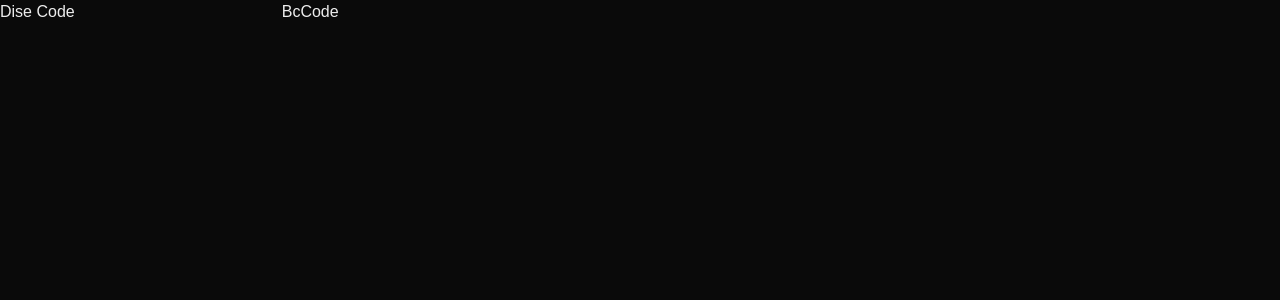
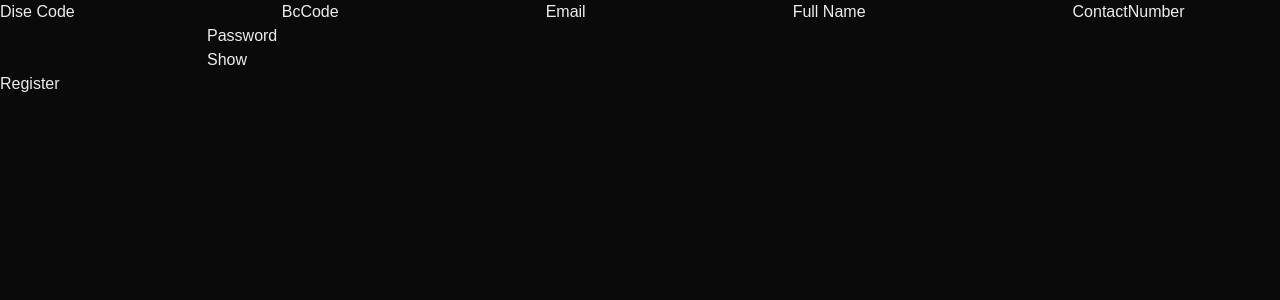
Before and after one commit to adityarwt1/School-Management-app-nextjs-mongodb, a Next.js app: page /teacherRegister in a window 1280 px wide. Shown: the top 300 px of the page. Built offline with nearby package versions, Linux system fonts and the light colour scheme.

Commit message:
page.tsx

```diff
--- a/app/(teacher)/teacherRegister/page.tsx
+++ b/app/(teacher)/teacherRegister/page.tsx
@@ -6,17 +6,19 @@ import React, { useState } from 'react'
 
 const TeacherRegisterPage = () => {
   const [data, setData] = useState<TeacherRegisterInterface>({
+    diseCode:0,
     bcCode:"",
-    contactNumber:0,
-    diseCode:0,
     email:"",
     fullName:"",
+    contactNumber:0,
     password:""
   })
+  console.log(data)
   const [isLoading, setIsLoading] = useState<boolean>(false)
   const [error, setError] = useState<string>("")
   const router = useRouter()
-
+  const [showPassword, setSchowPassword] = useState<boolean>(false)
+  const [numField, setNumField] = useState(['diseCode','contactNumber'])
   const teacherApiServices = new TeacherApi()
 
   const handleChange = (e:React.ChangeEvent<HTMLInputElement>)=>{
@@ -24,7 +26,7 @@ const TeacherRegisterPage = () => {
 
     setData(prev=> ({
       ...prev,
-      [name]:value
+      [name]:numField.includes(name) ? Number(value):value
     }))
   }
 
@@ -50,16 +52,34 @@ const TeacherRegisterPage = () => {
       setIsLoading(false)
     }
   }
+
+  const handleShowPassword = ()=>{
+    setSchowPassword(!showPassword)
+  }
   return (
     <>
       <form onSubmit={handleSubmit}>
         <label htmlFor="diseCode">Dise Code</label>
-        <input type="number" name='diseCode' onChange={handleChange}/>
+        <input type="number" name="diseCode" onChange={handleChange} />
         <label htmlFor="bcCode">BcCode</label>
-        <input type="text" onChange={handleChange} name='' />
+        <input type="text" onChange={handleChange} name="bcCode" />
+        <label htmlFor="email">Email</label>
+        <input type="text" onChange={handleChange} name="email" />
+        <label htmlFor="fullName">Full Name</label>
+        <input type="text" name="fullName" onChange={handleChange} />
+        <label htmlFor="contactNumber">ContactNumber</label>
+        <input type="text" name="contactNumber" onChange={handleChange} />
+        <label htmlFor="password">Password</label>
+        <div>
+          <input type="text" name="password" onChange={handleChange} />
+          <button onClick={handleShowPassword}>{!showPassword ?"Show":"Hide"}</button>
+        </div>
+        <button type="submit" disabled={isLoading}>
+          {isLoading ? "Register..." : "Register"}
+        </button>
       </form>
     </>
-  )
+  );
 }
 
 export default TeacherRegisterPage
--- /dev/null
+++ b/app/api/v1/(teacher)/registerTeacher/route.ts
@@ -0,0 +1,11 @@
+import { NextRequest, NextResponse } from "next/server";
+
+export async function POST(req: NextRequest) {
+    try {
+        // start here
+        return NextResponse.json({ success: true }, { status: 200 })
+    } catch (error) {
+        console.log(error)
+        return NextResponse.json({ error: "Internal server issue." }, { status: 500 })
+    }
+}
```
